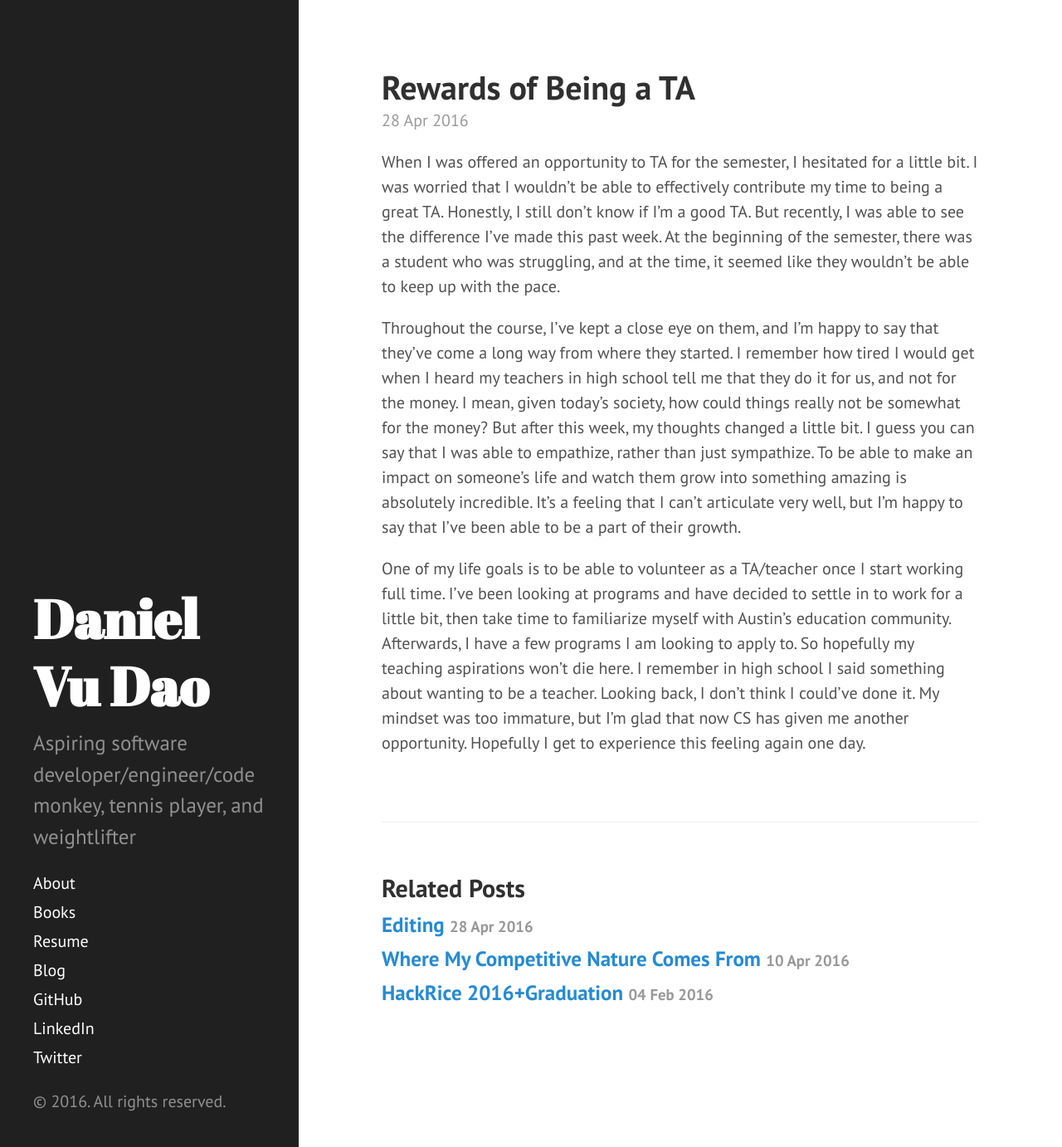
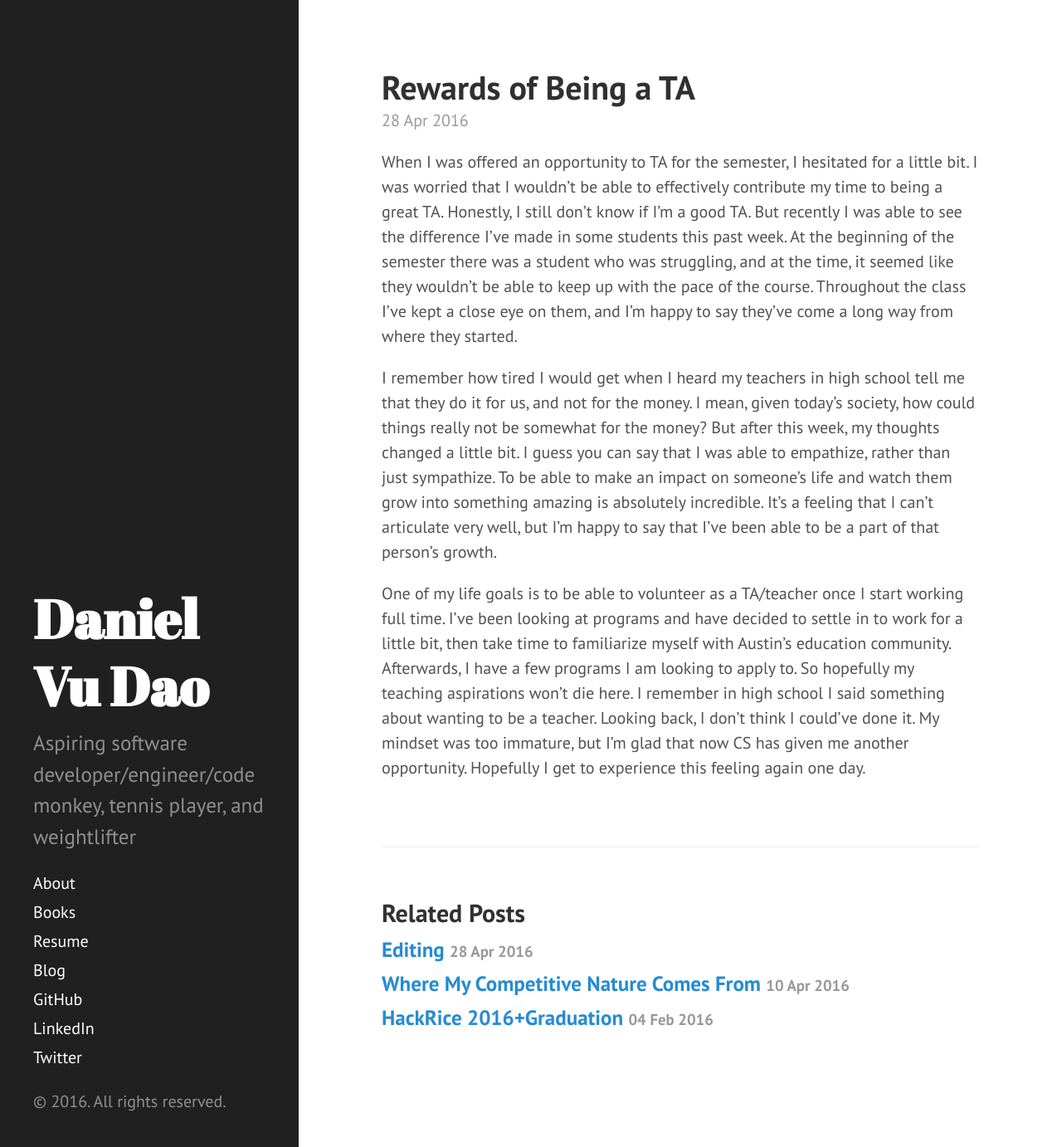
Before and after one commit to danielvdao/danielvdao.github.io, a Jekyll site: the page built from _posts/2016-04-28-rewards-of-being-a-ta.markdown, in a window 1280 px wide and 1382 px high. Shown: the whole window at 83% size. Built offline with Jekyll 4.4.1, drawn with Linux system fonts in a browser that asks for light colours.

Commit message:
oops edit

```diff
--- a/_posts/2016-04-28-rewards-of-being-a-ta.markdown
+++ b/_posts/2016-04-28-rewards-of-being-a-ta.markdown
@@ -5,8 +5,8 @@ date: 2016-04-28
 categories: jekyll update
 ---
 
-When I was offered an opportunity to TA for the semester, I hesitated for a little bit. I was worried that I wouldn't be able to effectively contribute my time to being a great TA. Honestly, I still don't know if I'm a good TA. But recently, I was able to see the difference I've made this past week. At the beginning of the semester, there was a student who was struggling, and at the time, it seemed like they wouldn't be able to keep up with the pace.
+When I was offered an opportunity to TA for the semester, I hesitated for a little bit. I was worried that I wouldn't be able to effectively contribute my time to being a great TA. Honestly, I still don't know if I'm a good TA. But recently I was able to see the difference I've made in some students this past week. At the beginning of the semester there was a student who was struggling, and at the time, it seemed like they wouldn't be able to keep up with the pace of the course. Throughout the class I've kept a close eye on them, and I'm happy to say they've come a long way from where they started.
 
-Throughout the course, I've kept a close eye on them, and I'm happy to say that they've come a long way from where they started. I remember how tired I would get when I heard my teachers in high school tell me that they do it for us, and not for the money. I mean, given today's society, how could things really not be somewhat for the money? But after this week, my thoughts changed a little bit. I guess you can say that I was able to empathize, rather than just sympathize. To be able to make an impact on someone's life and watch them grow into something amazing is absolutely incredible. It's a feeling that I can't articulate very well, but I'm happy to say that I've been able to be a part of their growth.
+I remember how tired I would get when I heard my teachers in high school tell me that they do it for us, and not for the money. I mean, given today's society, how could things really not be somewhat for the money? But after this week, my thoughts changed a little bit. I guess you can say that I was able to empathize, rather than just sympathize. To be able to make an impact on someone's life and watch them grow into something amazing is absolutely incredible. It's a feeling that I can't articulate very well, but I'm happy to say that I've been able to be a part of that person's growth.
 
 One of my life goals is to be able to volunteer as a TA/teacher once I start working full time. I've been looking at programs and have decided to settle in to work for a little bit, then take time to familiarize myself with Austin's education community. Afterwards, I have a few programs I am looking to apply to. So hopefully my teaching aspirations won't die here. I remember in high school I said something about wanting to be a teacher. Looking back, I don't think I could've done it. My mindset was too immature, but I'm glad that now CS has given me another opportunity. Hopefully I get to experience this feeling again one day.
```
